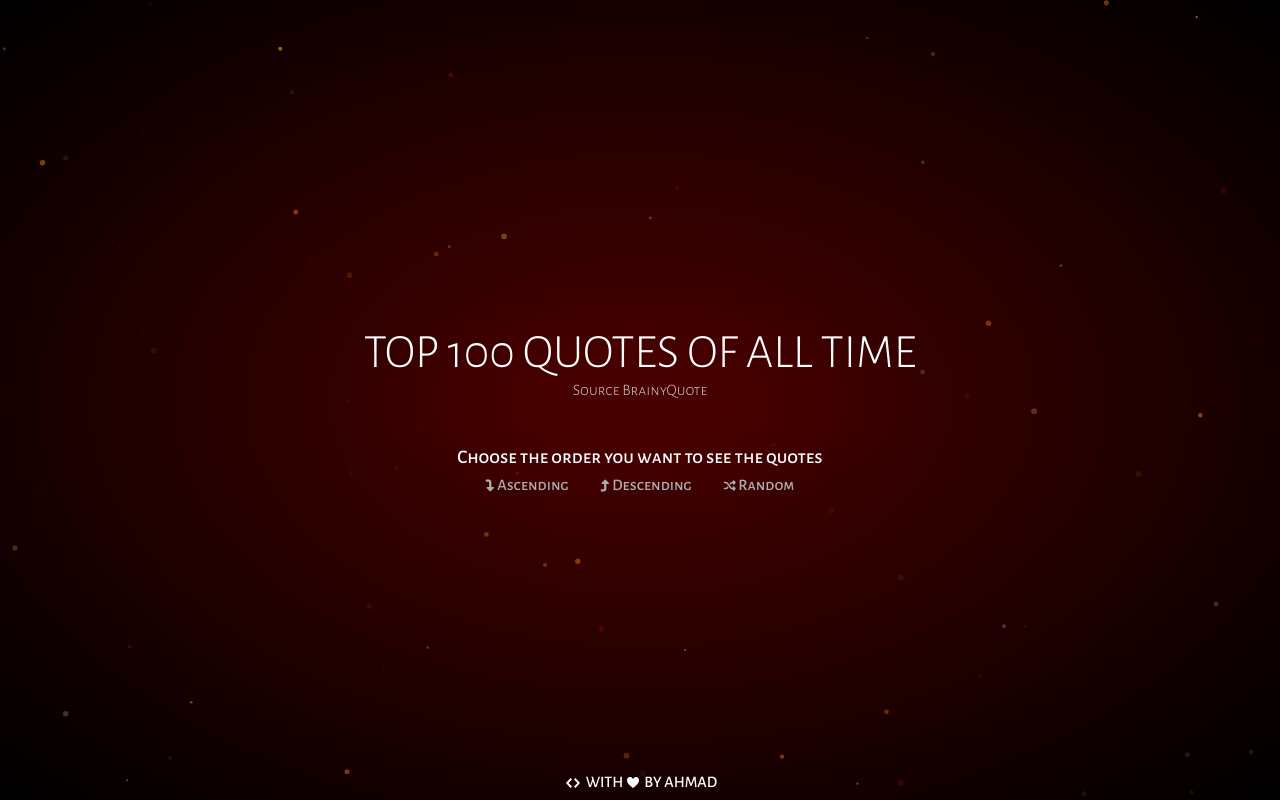
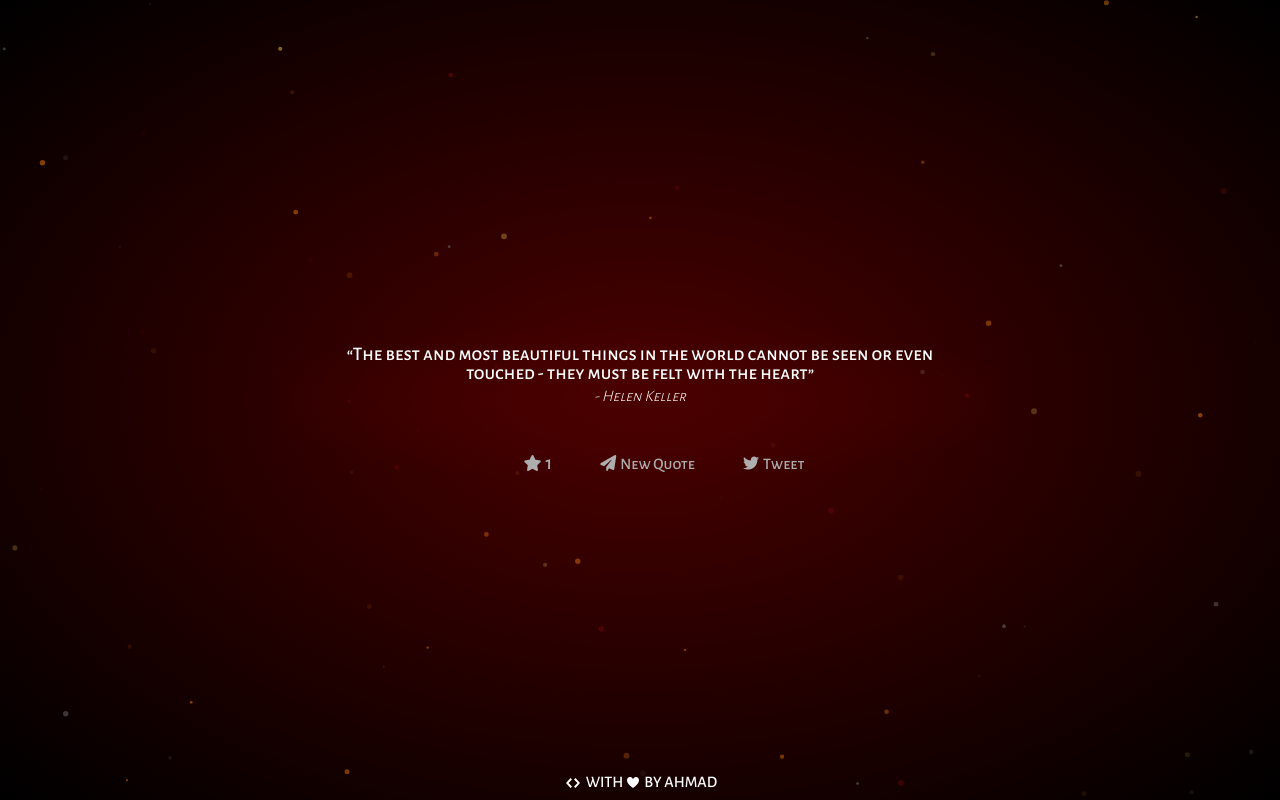
Before and after one commit to afaisalsahar/fcc-random-quote, a React (Create React App) app: page /quote/0 in a window 1280 px wide. Built offline with nearby package versions, Linux system fonts and the light colour scheme.

Commit message:
Routing/ add routing funtionality

```diff
--- a/src/App.js
+++ b/src/App.js
@@ -3,13 +3,6 @@ import './styles/App.scss';
 
 // react
 import React from 'react';
-
-// state
-import { useState } from 'react';
-import { useDispatch } from 'react-redux';
-
-// actions
-import { setQuote } from './features/quote';
 
 // particles JS
 import { useCallback } from 'react';
@@ -17,28 +10,17 @@ import Particles from 'react-tsparticles';
 import { loadFull } from 'tsparticles'
 import particlesConfig from './config/particles';
 
-// data
-import quotesData from './data/quotes.json';
+// routing
+import { BrowserRouter, Routes, Route } from 'react-router-dom';
 
 // components
-import Splash from './components/Splash/Splash';
-import Quote from './components/Quote/Quote';
 import Footer from './components/Footer/Footer';
 
-// utilities
-import { getRandNum } from './utils/math';
-
-// configuration
-let config = {
-  mode: 0,
-  firstQuote: 1
-};
+// pages
+import Home from './pages/Home/Home';
+import Quotation from './pages/Quotation/Quotation';
 
 const App = () => {
-
-  // state
-  const dispatch = useDispatch();
-  const [showQuote, setShowQuote] = useState(false);
 
   // particles JS
   const particlesInit = useCallback(async engine => {
@@ -49,45 +31,8 @@ const App = () => {
     await container;
   }, []);
 
-  // update quotes
-  const handleFirstQuote = () => {
-    dispatch(
-      setQuote(
-        quotesData[
-          config.mode === 1 ? 0 : config.mode === 2 ? quotesData.length - 1 : getRandNum(0, quotesData.length)
-        ]
-      )
-    );
-
-    return config.firstQuote = 0;
-  }
-
-  const handleNewQuote = (quote) => {
-
-    if (config.firstQuote) return handleFirstQuote();
-
-    const quoteIndex = quotesData.indexOf(quote);
-
-    dispatch(
-      setQuote(
-        quotesData[
-          config.mode === 1 ? quoteIndex + 1 : config.mode === 2 ? quoteIndex - 1 : getRandNum(0, quotesData.length)
-        ]
-      )
-    )
-  }
-
-  // update display
-  const handleDisplayUpdate = () => {
-    setShowQuote(!showQuote);
-  }
-
-  const handleModeChange = (newMode) => {
-    config.mode = newMode;
-    handleNewQuote();
-  }
-
   return (
+    <BrowserRouter>
       <div className='container'>
         <Particles
             id="tsparticles"
@@ -95,15 +40,14 @@ const App = () => {
             loaded={particlesLoaded}
             options={particlesConfig}
         />
-
-        {
-          !showQuote
-          ? <Splash handleDisplayUpdate={handleDisplayUpdate} handleModeChange={handleModeChange} />
-          : <Quote handleNewQuote={handleNewQuote}/>
-        }
-
+        {console.log("here test")}
+        <Routes>
+          <Route path='/' element={<Home />} />
+          <Route path='quote/:id' element={<Quotation />} />
+        </Routes>
         <Footer />
       </div>
+    </BrowserRouter>
   );
 };
 
--- a/src/components/Quote/Quote.jsx
+++ b/src/components/Quote/Quote.jsx
@@ -1,19 +1,35 @@
 // react
 import React from 'react';
+
+// routing
+import { Link } from 'react-router-dom';
 
 // state
 import { useSelector } from 'react-redux';
 
-const Quote = ({handleNewQuote}) => {
+// data
+import quotesData from '../../data/quotes.json';
+
+// utiliites
+import { getRandNum } from '../../utils/math';
+
+const Quote = () => {
 
     // state
     const quote = useSelector((state) => state.quote.value);
+    const config = useSelector((state) => state.config.value);
 
     // tweet
     const quoteTweet =
             'https://twitter.com/intent/tweet?source=webclient&text=' +
             encodeURIComponent(quote.quote + ' - ') +
             encodeURIComponent(quote.author + ' #Quote');
+
+    const handleNextQuote = () => {
+        const quoteIndex = quotesData.indexOf(quote);
+
+        return config.mode === 1 ? quoteIndex + 1 : config.mode === 2 ? quoteIndex - 1 : getRandNum(0, quotesData.length)
+    }
 
     return (
         <div className="quote">
@@ -30,13 +46,12 @@ const Quote = ({handleNewQuote}) => {
                         {quote.rank}
                     </span>
                 </span>
-                <a className="quote__action" href=" " onClick={(e) => {
-                    e.preventDefault();
-                    handleNewQuote(quote);
-                }}>
+                <Link
+                    className="quote__action"
+                    to={`/quote/${handleNextQuote()}`}>
                     <i className="quote__icon fa-solid fa-paper-plane"></i>
                     New Quote
-                </a>
+                </Link>
                 <a className="quote__action" href={quoteTweet} rel='noreferrer' target="_blank">
                     <i className="quote__icon fa-brands fa-twitter"></i>
                     Tweet
--- a/src/components/Splash/Splash.jsx
+++ b/src/components/Splash/Splash.jsx
@@ -1,12 +1,27 @@
+// react
 import React from 'react';
 
-const Splash = ({handleDisplayUpdate, handleModeChange}) => {
+// state
+import { useDispatch } from 'react-redux';
 
-    const handleStateChange = (event, mode) => {
-        event.preventDefault();
+// actions
+import { setMode } from '../../features/config';
 
-        handleModeChange(mode);
-        handleDisplayUpdate();
+// routing
+import { Link } from 'react-router-dom';
+
+// utilities
+import { getRandNum } from '../../utils/math';
+
+// data
+import quotesData from '../../data/quotes.json'
+
+const Splash = () => {
+
+    const dispatch = useDispatch();
+
+    const handleModeConfig = (mode) => {
+        dispatch(setMode(mode));
     }
 
     return (
@@ -16,15 +31,25 @@ const Splash = ({handleDisplayUpdate, handleModeChange}) => {
             <div className='splash__order'>
                 <p className='splash__choose'>Choose the order you want to see the quotes</p>
                 <div className='splash__actions'>
-                    <a className='splash__action splash__action--asc' href=" " onClick={(e) => {handleStateChange(e, 1)}}>
+                    <Link
+                        className='splash__action splash__action--asc'
+                        to={`/quote/0`}
+                        onClick={() => {handleModeConfig(1)}}>
                         <i className='splash__icon fa-solid fa-turn-down'></i> Ascending
-                    </a>
-                    <a className='splash__action splash__action--dsc' href=" " onClick={(e) => {handleStateChange(e, 2)}}>
+                    </Link>
+
+                    <Link
+                        className='splash__action splash__action--dsc'
+                        to={`/quote/${quotesData.length-1}`}
+                        onClick={() => {handleModeConfig(2)}}>
                         <i className='splash__icon fa-solid fa-turn-up'></i> Descending
-                    </a>
-                    <a className='splash__action splash__action--random' href=" " onClick={(e) => {handleStateChange(e, 3)}}>
+                    </Link>
+                    <Link
+                        className='splash__action splash__action--random'
+                        to={`/quote/${getRandNum(0, 100)}`}
+                        onClick={() => {handleModeConfig(3)}}>
                         <i className='splash__icon fa-solid fa-shuffle'></i> Random
-                    </a>
+                    </Link>
                 </div>
             </div>
         </div>
--- /dev/null
+++ b/src/features/config.js
@@ -0,0 +1,25 @@
+// redux toolkit
+import { createSlice } from "@reduxjs/toolkit";
+
+const configInitialState = {
+    mode: 0,
+    start: false
+};
+
+export const configSlice = createSlice({
+    name: 'config',
+    initialState: { value: configInitialState },
+    reducers: {
+        setMode: (state, action) => {
+            state.value.mode = action.payload
+        },
+
+        setStart: (state, action) => {
+            state.value.start = action.payload
+        }
+    }
+});
+
+export const { setMode, setStart } = configSlice.actions;
+
+export default configSlice.reducer;
--- a/src/features/quote.js
+++ b/src/features/quote.js
@@ -1,4 +1,4 @@
-// imports
+// redux toolkit
 import { createSlice } from '@reduxjs/toolkit';
 
 const quoteInitialValue = {
--- a/src/index.js
+++ b/src/index.js
@@ -9,14 +9,17 @@ import ReactDOM from 'react-dom/client';
 import { configureStore } from '@reduxjs/toolkit';
 import { Provider } from 'react-redux';
 
+// reducers
 import quoteReducer from './features/quote';
+import configReducer from './features/config';
 
 // components
 import App from './App';
 
 const store = configureStore({
   reducer: {
-    quote: quoteReducer
+    quote: quoteReducer,
+    config: configReducer
   }
 });
 
--- /dev/null
+++ b/src/pages/Home/Home.js
@@ -0,0 +1,10 @@
+import React from 'react';
+import Splash from '../../components/Splash/Splash';
+
+const Home = () => {
+    return (
+        <Splash />
+    );
+};
+
+export default Home;
--- /dev/null
+++ b/src/pages/Quotation/Quotation.js
@@ -0,0 +1,45 @@
+// react
+import React from 'react';
+import { useEffect } from 'react';
+
+// state
+import { useDispatch, useSelector } from 'react-redux';
+
+// actions
+import { setQuote } from '../../features/quote';
+import { setStart } from '../../features/config';
+
+// routing
+import { useParams } from 'react-router-dom';
+
+// data
+import quotesData from '../../data/quotes.json';
+
+// components
+import Quote from '../../components/Quote/Quote'
+
+const Quotation = () => {
+
+    // url params
+    const { id } = useParams();
+
+    // action
+    const dispatch = useDispatch();
+
+    // state
+    const config = useSelector((state) => state.config.value);
+
+    useEffect(() => {
+        if (!config.start) {
+            dispatch(setStart(true));
+        }
+        dispatch(setQuote(quotesData[Number(id)]));
+
+    }, [id, dispatch, config]);
+
+    return (
+        <Quote />
+    );
+};
+
+export default Quotation;
```
